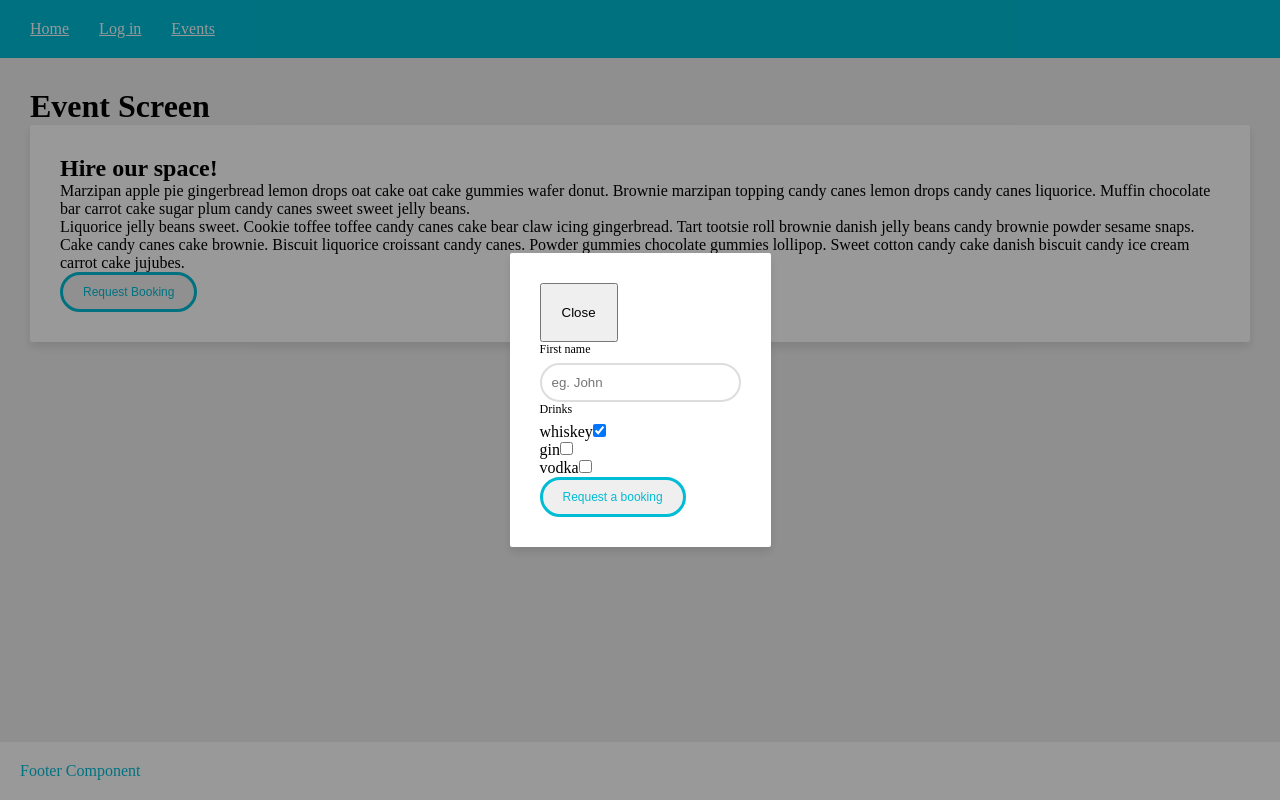
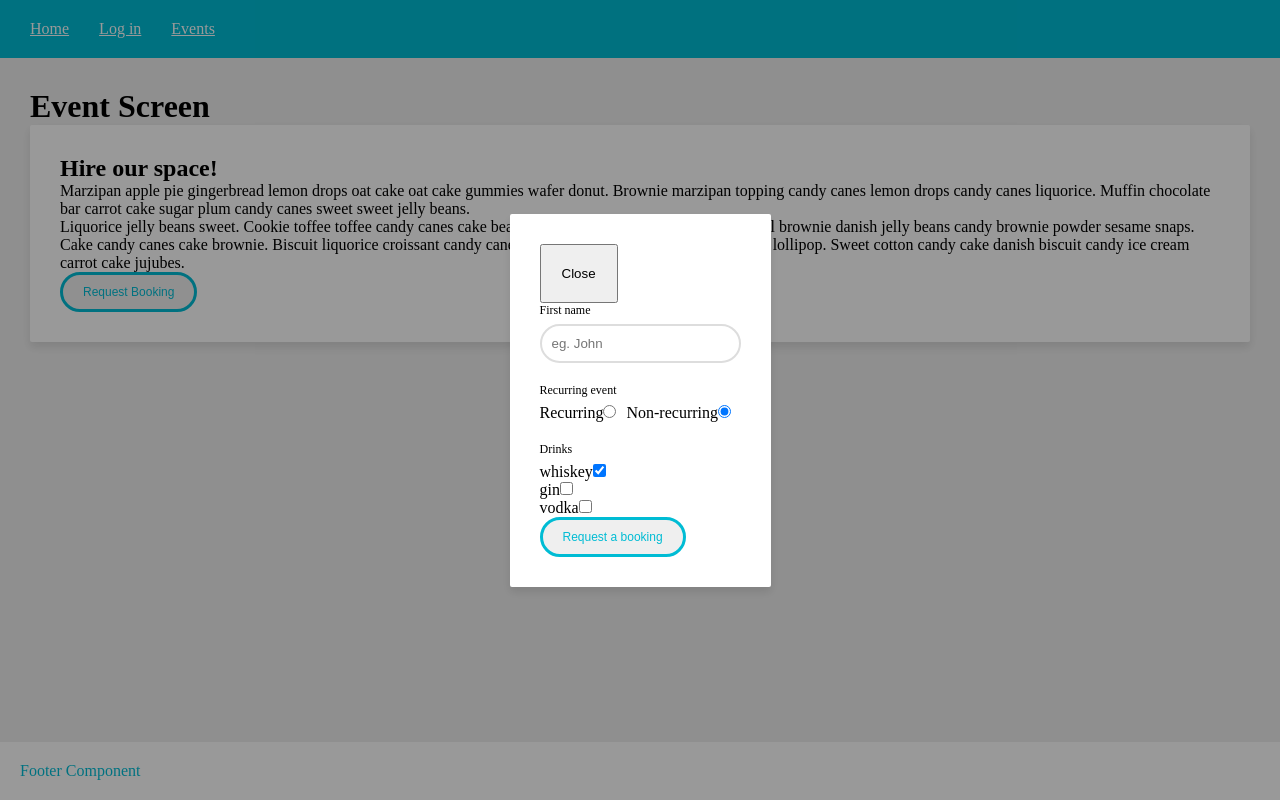
Before and after one commit to chrishalley/cibolo-react-client, a React (Create React App) app: page /events in a window 1280 px wide. Both pictures are taken after a click on the button "Request Booking". Built offline with nearby package versions, Linux system fonts and the light colour scheme.

Commit message:
added RadioInput component

```diff
--- a/src/components/BookingForm/BookingForm.js
+++ b/src/components/BookingForm/BookingForm.js
@@ -14,7 +14,7 @@ class BookingForm extends Component {
     event: {
       title: '',
       description: '',
-      recurring: true,
+      recurring: 'non-recurring',
       extras: [],
       drinks: {
         whiskey: true,
@@ -39,7 +39,14 @@ class BookingForm extends Component {
               <Form.Fieldgroup>
                 <Form.Fieldset label="First name" placeholder="eg. John" name="client.firstName" updateFormState={updateFormState} initState={initState}>
                   <Form.TextInput type="text"></Form.TextInput>
-                  {/* <input type="text"/> */}
+                </Form.Fieldset>
+                <Form.Fieldset label="Recurring event" name="event.recurring" updateFormState={updateFormState} initState={initState}>
+                  <Form.RadioInput options={[{ label: 'Recurring', value: 'recurring' }, { label: 'Non-recurring', value: 'non-recurring' }]} />
+                  {/* <input type="radio" name="event.recurring" value="true" label="Recurring"/>
+                  <input type="radio" name="event.recurring" value="false" label="Non-recurring"/> */}
+                </Form.Fieldset>
+                <Form.Fieldset label="Drinks" name="event.drinks" updateFormState={updateFormState} initState={initState}>
+                  <Form.Checkbox options={[{name: 'whiskey'}, {name: 'gin'}, {name: 'vodka'}]}/>
                 </Form.Fieldset>
                 {/* <Form.Fieldset label="Last name" placeholder="eg. Smith" name="client.lastName" onChangeHandler={updateState} initState={initState}>
                   <input type="text"/>
@@ -55,16 +62,9 @@ class BookingForm extends Component {
               </Form.Fieldgroup>
             </Form.Section>
             <Form.Section flexDirection="column">
-              <Form.Fieldset label="Drinks" name="event.drinks" updateFormState={updateFormState} initState={initState}>
-                <Form.Checkbox options={[{name: 'whiskey'}, {name: 'gin'}, {name: 'vodka'}]}/>
-              </Form.Fieldset>
               {/* <Form.Fieldset label="Extras" name="event.extras" onChangeHandler={updateState} initState={initState}>
                 <input type="checkbox" value="food" label="Food" /><label>Food</label>
                 <input type="checkbox" value="drink" label="Drink" /><label>Drink</label>
-              </Form.Fieldset>
-              <Form.Fieldset label="Recurring event" name="event.recurring" onChangeHandler={updateState} initState={initState}>
-                <input type="radio" name="event.recurring" value="true" label="Recurring"/>
-                <input type="radio" name="event.recurring" value="false" label="Non-recurring"/>
               </Form.Fieldset>
               <Form.Fieldgroup>
                 <Form.Fieldset label="Event title" placeholder="eg. My awesome event" name="event.title" onChangeHandler={updateState} initState={initState}>
--- a/src/components/common/Form/Form.js
+++ b/src/components/common/Form/Form.js
@@ -2,7 +2,7 @@ import React, { Component } from 'react'
 import { get, set, merge } from 'lodash'
 
 import { Section, Fieldgroup, Fieldset } from './components'
-import { Checkbox, TextInput } from './components/Inputs'
+import { Checkbox, TextInput, RadioInput } from './components/Inputs'
 
 class Form extends Component {
 
@@ -16,6 +16,7 @@ class Form extends Component {
 
   // callback function to grab initial state for each Fieldset component
   initState = (stateProp) => {
+    console.log('initState()')
     const state = {[stateProp]: get(this.state, stateProp)}
     return state
   }
@@ -29,6 +30,7 @@ class Form extends Component {
   static Fieldset = Fieldset
   static Checkbox = Checkbox
   static TextInput = TextInput
+  static RadioInput = RadioInput
 
   render() {
     const { updateState, formSubmit, initState } = this
--- a/src/components/common/Form/components/Fieldset.js
+++ b/src/components/common/Form/components/Fieldset.js
@@ -62,11 +62,7 @@ class Fieldset extends Component {
 
   updateFieldsetState = (val) => {
     const { name, updateFormState } = this.props
-    // console.log(val)
     const update = typeof val === 'object' ? merge(this.state[name], val) : val
-    // console.log('update: ', update)
-    const merged = merge(this.state[name], val)
-    // console.log('merged: ', merged)
     this.setState({ [name]: update }, () => {
       console.log('fieldset state updated: ', this.state)
       let update = {}
--- /dev/null
+++ b/src/components/common/Form/components/Inputs/RadioInput/RadioInput.js
@@ -0,0 +1,25 @@
+import React, { Fragment } from 'react'
+
+const RadioInput = (props) => {
+  console.log('radioInput props: ', props)
+
+  const renderInputs = (props) => {
+    const { options, name, value, onChange } = props
+
+    return options.map(option => (
+      <Fragment key={option.label}>
+        <label htmlFor={option.value}>{option.label}</label>
+        <input checked={value[name] === option.value} type="radio" name={name} value={option.value} onChange={() => { onChange(option.value) }}></input>
+      </Fragment>
+      )
+    )
+  }
+
+  return (
+    <div>
+      {renderInputs(props)}
+    </div>
+  )
+}
+
+export { RadioInput }
--- a/src/components/common/Form/components/Inputs/index.js
+++ b/src/components/common/Form/components/Inputs/index.js
@@ -1,2 +1,3 @@
 export * from './Checkbox/Checkbox'
 export * from './TextInput/TextInput'
+export * from './RadioInput/RadioInput'
```
Also changed, not shown: src/components/common/Form/components/Inputs/RadioInput/RadioInput.module.css (added).
